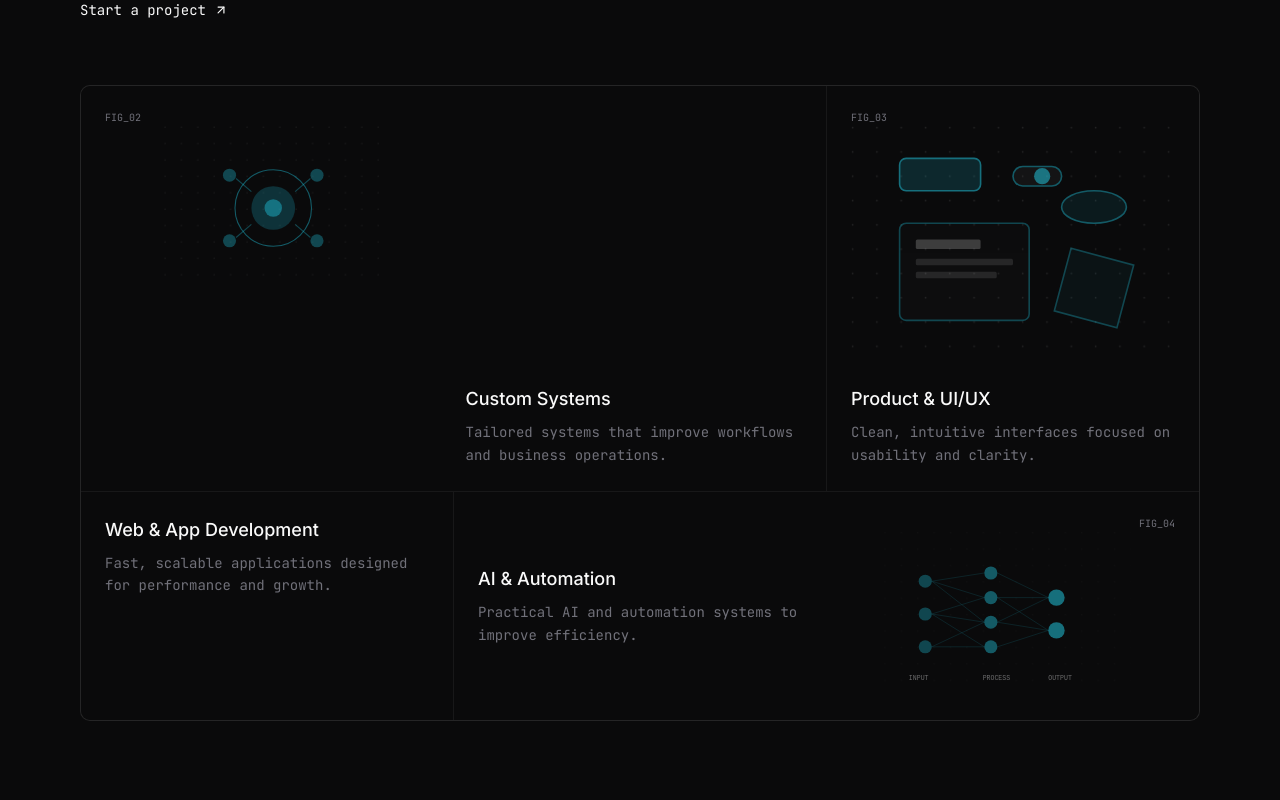
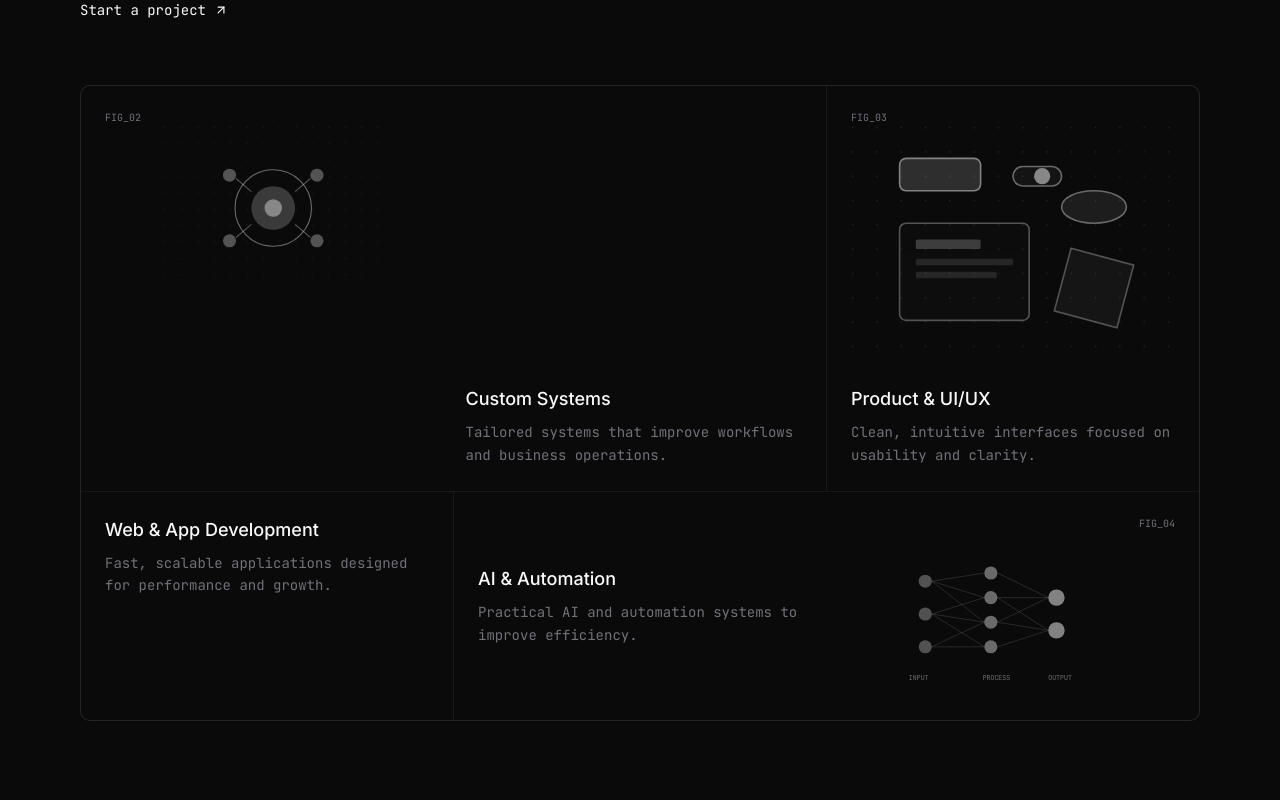
Before and after one commit to Abihmdi/RCS, a Next.js app: page / in a window 1280 px wide. Shown: the part 1780-2580 px from the top of the page. Built offline with nearby package versions, Linux system fonts and the light colour scheme.

Commit message:
feat: update site to use only black and white colors
Change "Team" to "Leadership" section header, remove cyan accents, update globals.css to white accents.

```diff
--- a/app/globals.css
+++ b/app/globals.css
@@ -11,19 +11,19 @@
   --card-foreground: #FAFAFA;
   --popover: #111113;
   --popover-foreground: #FAFAFA;
-  --primary: #22D3EE;
+  --primary: #FAFAFA;
   --primary-foreground: #0A0A0B;
   --secondary: #111113;
   --secondary-foreground: #FAFAFA;
   --muted: #18181B;
   --muted-foreground: #71717A;
-  --accent: #22D3EE;
+  --accent: #FAFAFA;
   --accent-foreground: #0A0A0B;
   --destructive: #EF4444;
   --destructive-foreground: #FAFAFA;
   --border: rgba(255, 255, 255, 0.06);
   --input: #111113;
-  --ring: #22D3EE;
+  --ring: #FAFAFA;
   --radius: 0.5rem;
 }
 
@@ -89,5 +89,5 @@
 
 /* Selection */
 ::selection {
-  background: rgba(34, 211, 238, 0.2);
+  background: rgba(255, 255, 255, 0.2);
 }
--- a/components/contact-section.tsx
+++ b/components/contact-section.tsx
@@ -14,7 +14,7 @@ export function ContactSection() {
           <h2 className="text-3xl md:text-4xl font-semibold tracking-tight mb-4 text-[#FAFAFA]">
             {"Let's build something"}
             <br />
-            <span className="text-[#22D3EE]">together</span>
+            together
           </h2>
 
           <p className="text-sm text-[#71717A] mb-8 leading-relaxed">
--- a/components/footer.tsx
+++ b/components/footer.tsx
@@ -13,7 +13,7 @@ export function Footer() {
         <div className="flex flex-col md:flex-row items-center justify-between gap-4">
           <div className="flex items-center gap-6">
             <span className="text-sm font-semibold tracking-tight text-[#FAFAFA]">
-              RCS<span className="text-[#22D3EE]">.</span>
+              RCS<span className="text-[#FAFAFA]">.</span>
             </span>
             <span className="text-xs text-[#71717A]">
               Ruang Cipta Solusi
--- a/components/navbar.tsx
+++ b/components/navbar.tsx
@@ -48,7 +48,7 @@ export function Navbar() {
             }}
             className="text-sm font-semibold tracking-tight text-[#FAFAFA]"
           >
-            RCS<span className="text-[#22D3EE]">.</span>
+            RCS<span className="text-[#FAFAFA]">.</span>
           </a>
 
           <div className="hidden md:flex items-center gap-6">
@@ -102,7 +102,7 @@ export function Navbar() {
                   e.preventDefault()
                   handleNavClick(link.href)
                 }}
-                className="text-xl font-medium text-[#FAFAFA] hover:text-[#22D3EE] transition-colors"
+                className="text-xl font-medium text-[#FAFAFA] hover:text-[#FAFAFA] transition-colors"
               >
                 {link.label}
               </a>
--- a/components/services-section.tsx
+++ b/components/services-section.tsx
@@ -42,11 +42,11 @@ function TechnicalIllustration({ type }: { type: string }) {
         <rect fill="url(#grid1)" width="300" height="200" />
         {/* Main window frame */}
         <g transform="translate(60, 30)">
-          <path d="M0,120 L80,80 L180,80 L180,0 L80,0 L0,40 Z" fill="none" stroke="#22D3EE" strokeWidth="1" opacity="0.6" />
-          <path d="M180,80 L180,0 L100,40 L100,120 Z" fill="#22D3EE" fillOpacity="0.15" />
-          <path d="M0,40 L0,120 L100,120 L100,40 Z" fill="#22D3EE" fillOpacity="0.25" />
+          <path d="M0,120 L80,80 L180,80 L180,0 L80,0 L0,40 Z" fill="none" stroke="#FAFAFA" strokeWidth="1" opacity="0.6" />
+          <path d="M180,80 L180,0 L100,40 L100,120 Z" fill="#FAFAFA" fillOpacity="0.15" />
+          <path d="M0,40 L0,120 L100,120 L100,40 Z" fill="#FAFAFA" fillOpacity="0.25" />
           {/* Selected item highlight */}
-          <rect x="10" y="70" width="80" height="12" fill="#22D3EE" fillOpacity="0.4" rx="2" />
+          <rect x="10" y="70" width="80" height="12" fill="#FAFAFA" fillOpacity="0.4" rx="2" />
           {/* List items */}
           <rect x="10" y="50" width="60" height="8" fill="rgba(255,255,255,0.2)" rx="1" />
           <rect x="10" y="90" width="50" height="8" fill="rgba(255,255,255,0.2)" rx="1" />
@@ -71,18 +71,18 @@ function TechnicalIllustration({ type }: { type: string }) {
         <rect fill="url(#grid2)" width="200" height="150" />
         {/* Gear/System illustration */}
         <g transform="translate(50, 25)">
-          <circle cx="50" cy="50" r="35" fill="none" stroke="#22D3EE" strokeWidth="1" opacity="0.4" />
-          <circle cx="50" cy="50" r="20" fill="#22D3EE" fillOpacity="0.2" />
-          <circle cx="50" cy="50" r="8" fill="#22D3EE" fillOpacity="0.4" />
+          <circle cx="50" cy="50" r="35" fill="none" stroke="#FAFAFA" strokeWidth="1" opacity="0.4" />
+          <circle cx="50" cy="50" r="20" fill="#FAFAFA" fillOpacity="0.2" />
+          <circle cx="50" cy="50" r="8" fill="#FAFAFA" fillOpacity="0.4" />
           {/* Connecting nodes */}
-          <circle cx="10" cy="20" r="6" fill="#22D3EE" fillOpacity="0.3" />
-          <circle cx="90" cy="20" r="6" fill="#22D3EE" fillOpacity="0.3" />
-          <circle cx="10" cy="80" r="6" fill="#22D3EE" fillOpacity="0.3" />
-          <circle cx="90" cy="80" r="6" fill="#22D3EE" fillOpacity="0.3" />
-          <line x1="16" y1="23" x2="30" y2="35" stroke="#22D3EE" strokeWidth="1" opacity="0.3" />
-          <line x1="84" y1="23" x2="70" y2="35" stroke="#22D3EE" strokeWidth="1" opacity="0.3" />
-          <line x1="16" y1="77" x2="30" y2="65" stroke="#22D3EE" strokeWidth="1" opacity="0.3" />
-          <line x1="84" y1="77" x2="70" y2="65" stroke="#22D3EE" strokeWidth="1" opacity="0.3" />
+          <circle cx="10" cy="20" r="6" fill="#FAFAFA" fillOpacity="0.3" />
+          <circle cx="90" cy="20" r="6" fill="#FAFAFA" fillOpacity="0.3" />
+          <circle cx="10" cy="80" r="6" fill="#FAFAFA" fillOpacity="0.3" />
+          <circle cx="90" cy="80" r="6" fill="#FAFAFA" fillOpacity="0.3" />
+          <line x1="16" y1="23" x2="30" y2="35" stroke="#FAFAFA" strokeWidth="1" opacity="0.3" />
+          <line x1="84" y1="23" x2="70" y2="35" stroke="#FAFAFA" strokeWidth="1" opacity="0.3" />
+          <line x1="16" y1="77" x2="30" y2="65" stroke="#FAFAFA" strokeWidth="1" opacity="0.3" />
+          <line x1="84" y1="77" x2="70" y2="65" stroke="#FAFAFA" strokeWidth="1" opacity="0.3" />
         </g>
       </svg>
     )
@@ -100,18 +100,18 @@ function TechnicalIllustration({ type }: { type: string }) {
         {/* UI Components illustration */}
         <g transform="translate(30, 20)">
           {/* Button */}
-          <rect x="0" y="0" width="50" height="20" rx="4" fill="#22D3EE" fillOpacity="0.3" stroke="#22D3EE" strokeWidth="1" opacity="0.5" />
+          <rect x="0" y="0" width="50" height="20" rx="4" fill="#FAFAFA" fillOpacity="0.3" stroke="#FAFAFA" strokeWidth="1" opacity="0.5" />
           {/* Toggle */}
-          <rect x="70" y="5" width="30" height="12" rx="6" fill="rgba(255,255,255,0.1)" stroke="#22D3EE" strokeWidth="1" opacity="0.4" />
-          <circle cx="88" cy="11" r="5" fill="#22D3EE" fillOpacity="0.5" />
+          <rect x="70" y="5" width="30" height="12" rx="6" fill="rgba(255,255,255,0.1)" stroke="#FAFAFA" strokeWidth="1" opacity="0.4" />
+          <circle cx="88" cy="11" r="5" fill="#FAFAFA" fillOpacity="0.5" />
           {/* Card */}
-          <rect x="0" y="40" width="80" height="60" rx="4" fill="rgba(255,255,255,0.05)" stroke="#22D3EE" strokeWidth="1" opacity="0.3" />
+          <rect x="0" y="40" width="80" height="60" rx="4" fill="rgba(255,255,255,0.05)" stroke="#FAFAFA" strokeWidth="1" opacity="0.3" />
           <rect x="10" y="50" width="40" height="6" fill="rgba(255,255,255,0.2)" rx="1" />
           <rect x="10" y="62" width="60" height="4" fill="rgba(255,255,255,0.1)" rx="1" />
           <rect x="10" y="70" width="50" height="4" fill="rgba(255,255,255,0.1)" rx="1" />
           {/* Shapes */}
-          <ellipse cx="120" cy="30" rx="20" ry="10" fill="#22D3EE" fillOpacity="0.2" stroke="#22D3EE" strokeWidth="1" opacity="0.4" />
-          <rect x="100" y="60" width="40" height="40" fill="#22D3EE" fillOpacity="0.15" stroke="#22D3EE" strokeWidth="1" opacity="0.3" transform="rotate(15 120 80)" />
+          <ellipse cx="120" cy="30" rx="20" ry="10" fill="#FAFAFA" fillOpacity="0.2" stroke="#FAFAFA" strokeWidth="1" opacity="0.4" />
+          <rect x="100" y="60" width="40" height="40" fill="#FAFAFA" fillOpacity="0.15" stroke="#FAFAFA" strokeWidth="1" opacity="0.3" transform="rotate(15 120 80)" />
         </g>
       </svg>
     )
@@ -129,19 +129,19 @@ function TechnicalIllustration({ type }: { type: string }) {
         {/* Neural network / AI illustration */}
         <g transform="translate(50, 30)">
           {/* Input layer */}
-          <circle cx="0" cy="30" r="8" fill="#22D3EE" fillOpacity="0.3" />
-          <circle cx="0" cy="70" r="8" fill="#22D3EE" fillOpacity="0.3" />
-          <circle cx="0" cy="110" r="8" fill="#22D3EE" fillOpacity="0.3" />
+          <circle cx="0" cy="30" r="8" fill="#FAFAFA" fillOpacity="0.3" />
+          <circle cx="0" cy="70" r="8" fill="#FAFAFA" fillOpacity="0.3" />
+          <circle cx="0" cy="110" r="8" fill="#FAFAFA" fillOpacity="0.3" />
           {/* Hidden layer */}
-          <circle cx="80" cy="20" r="8" fill="#22D3EE" fillOpacity="0.4" />
-          <circle cx="80" cy="50" r="8" fill="#22D3EE" fillOpacity="0.4" />
-          <circle cx="80" cy="80" r="8" fill="#22D3EE" fillOpacity="0.4" />
-          <circle cx="80" cy="110" r="8" fill="#22D3EE" fillOpacity="0.4" />
+          <circle cx="80" cy="20" r="8" fill="#FAFAFA" fillOpacity="0.4" />
+          <circle cx="80" cy="50" r="8" fill="#FAFAFA" fillOpacity="0.4" />
+          <circle cx="80" cy="80" r="8" fill="#FAFAFA" fillOpacity="0.4" />
+          <circle cx="80" cy="110" r="8" fill="#FAFAFA" fillOpacity="0.4" />
           {/* Output layer */}
-          <circle cx="160" cy="50" r="10" fill="#22D3EE" fillOpacity="0.5" />
-          <circle cx="160" cy="90" r="10" fill="#22D3EE" fillOpacity="0.5" />
+          <circle cx="160" cy="50" r="10" fill="#FAFAFA" fillOpacity="0.5" />
+          <circle cx="160" cy="90" r="10" fill="#FAFAFA" fillOpacity="0.5" />
           {/* Connections */}
-          <g stroke="#22D3EE" strokeWidth="0.5" opacity="0.3">
+          <g stroke="#FAFAFA" strokeWidth="0.5" opacity="0.3">
             <line x1="8" y1="30" x2="72" y2="20" />
             <line x1="8" y1="30" x2="72" y2="50" />
             <line x1="8" y1="30" x2="72" y2="80" />
@@ -195,7 +195,7 @@ export function ServicesSection() {
 
             <a
               href="#contact"
-              className="inline-flex items-center gap-2 text-sm text-[#FAFAFA] hover:text-[#22D3EE] transition-colors font-mono"
+              className="inline-flex items-center gap-2 text-sm text-[#FAFAFA] hover:text-[#FAFAFA] transition-colors font-mono"
             >
               Start a project <ArrowUpRight size={14} />
             </a>
```
Also changed, not shown: components/team-section.tsx (+4 -4 lines).
